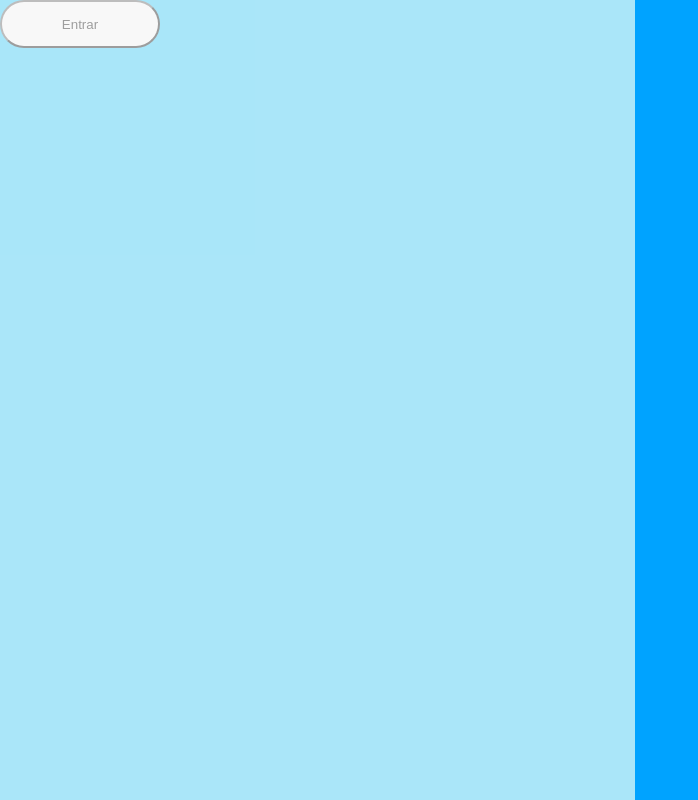
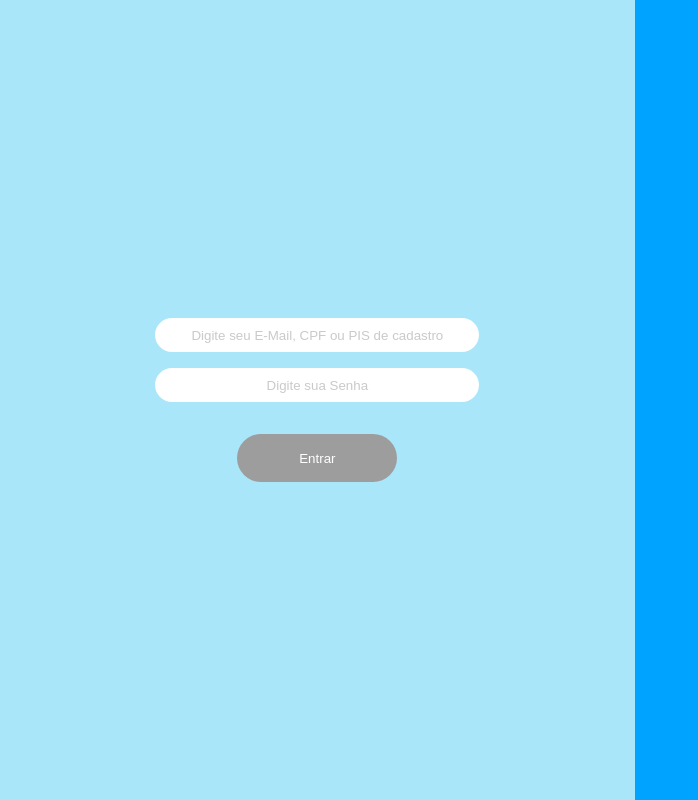
Before and after one commit to lucianogomes02/login-vue-app, a Vue app: page / in a window 1280 px wide. Shown: the whole page, without its empty margins (0-698 px from the left). Built offline with nearby package versions, Linux system fonts and the light colour scheme.

Commit message:
feat(src/views/LoginView): implementa formularioLogin e o estiliza

```diff
--- a/src/components/BotaoPreto.vue
+++ b/src/components/BotaoPreto.vue
@@ -1,5 +1,5 @@
 <template>
-  <button class="{{ classeDoBotao }}">{{ tituloDoBotao }}</button>
+  <button class="botaoPreto">{{ tituloDoBotao }}</button>
 </template>
 
 <script lang="ts">
@@ -8,10 +8,6 @@ import { defineComponent } from "vue";
 export default defineComponent({
   name: "BotaoFundoPreto",
   props: {
-    classeDoBotao: {
-      type: String,
-      required: true,
-    },
     tituloDoBotao: {
       type: String,
       required: true,
@@ -21,10 +17,13 @@ export default defineComponent({
 </script>
 
 <style scoped>
-button {
+.botaoPreto {
+  margin-top: 1rem;
+  border: none;
   width: 10rem;
   height: 3rem;
-  color: #000000;
+  color: #ffffff;
+  background-color: #000;
   border-radius: 41px;
 }
 </style>
--- a/src/views/LoginView.vue
+++ b/src/views/LoginView.vue
@@ -1,7 +1,19 @@
 <template>
-  <main class="container">
+  <main class="paginaDeLogin">
     <div class="login">
-      <BotaoPreto :classeDoBotao="'botaoLogin'" :tituloDoBotao="'Entrar'" />
+      <form class="formularioLogin">
+        <input
+          class="campoDoLogin"
+          type="text"
+          placeholder="Digite seu E-Mail, CPF ou PIS de cadastro"
+        />
+        <input
+          class="campoDaSenha"
+          type="password"
+          placeholder="Digite sua Senha"
+        />
+      </form>
+      <BotaoPreto class="botaoEntrar" :tituloDoBotao="'Entrar'" />
     </div>
     <div class="novoAqui"></div>
   </main>
@@ -19,12 +31,33 @@ export default defineComponent({
 </script>
 
 <style scoped>
-.container {
+.paginaDeLogin {
   display: flex;
   margin: -8px;
 }
 
+.campoDoLogin,
+.campoDaSenha {
+  text-align: center;
+  margin-bottom: 1rem;
+  width: 20rem;
+  height: 2rem;
+  border-radius: 41px;
+  border: none;
+}
+
+.formularioLogin {
+  display: flex;
+  flex-direction: column;
+  justify-content: center;
+  align-items: flex-end;
+}
+
 .login {
+  display: flex;
+  flex-direction: column;
+  justify-content: center;
+  align-items: center;
   width: 60rem;
   height: 100vh;
   background-color: #20bef0;
```
